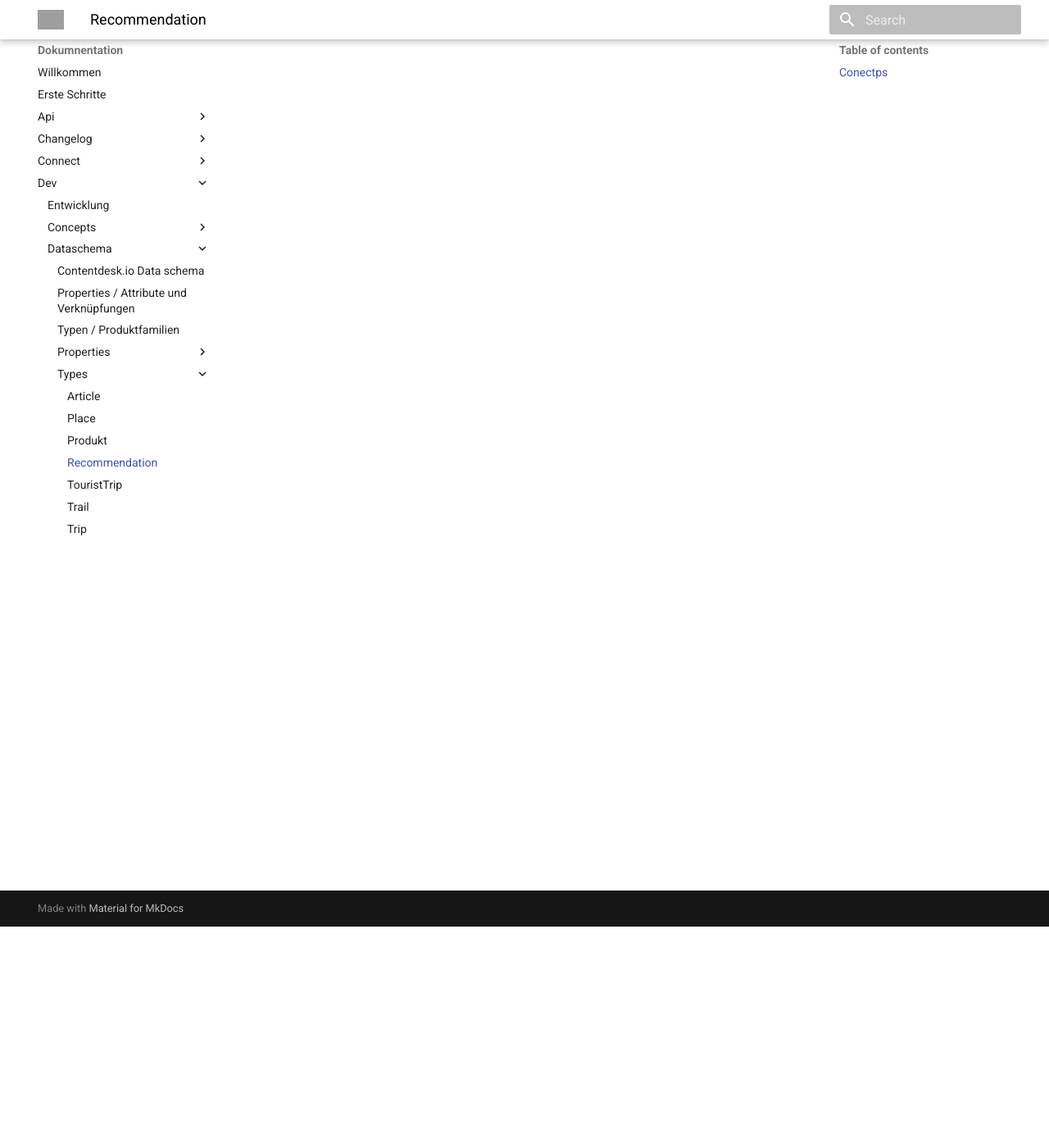
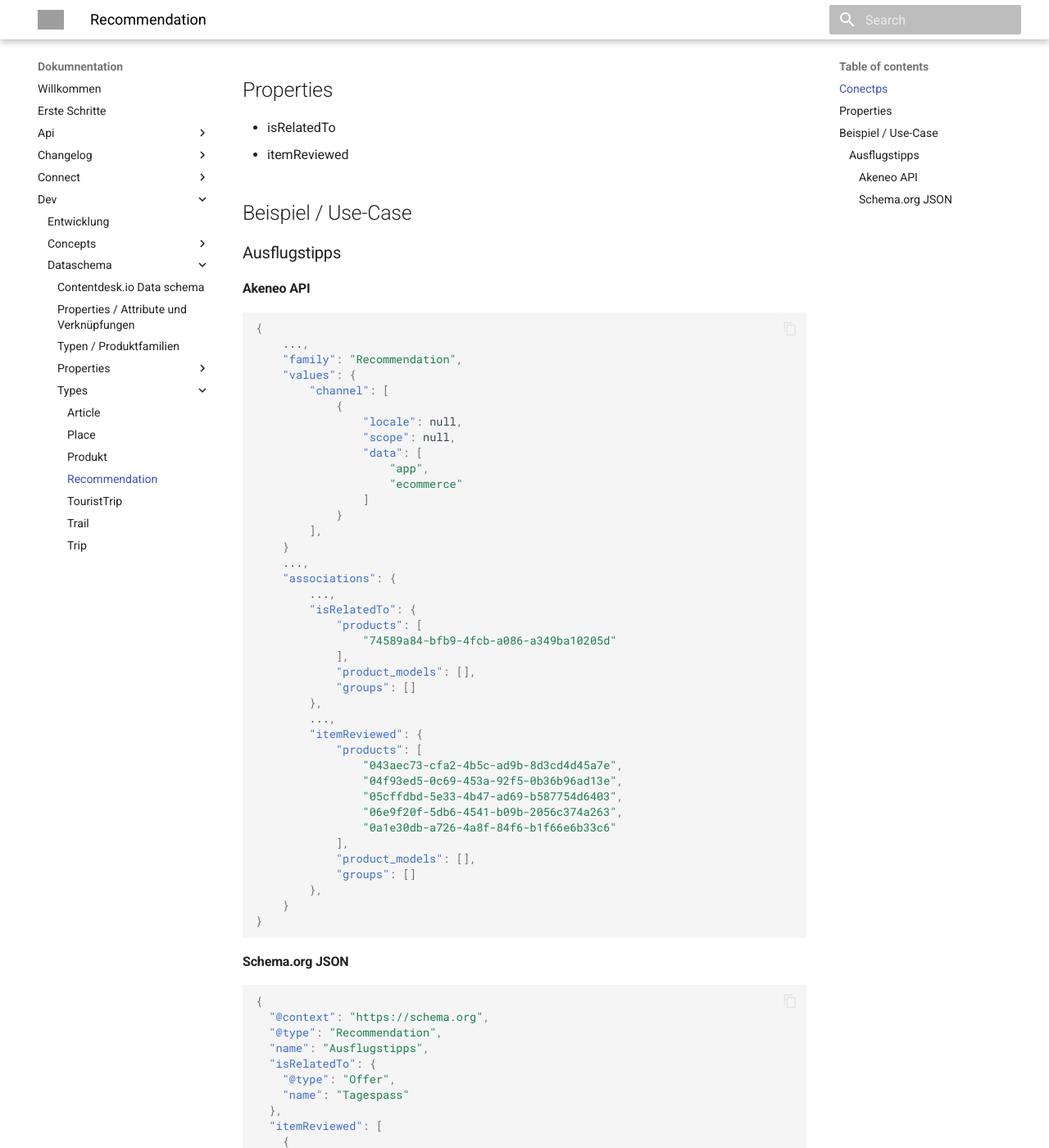
Before and after one commit to tsolenthaler/docs.contentdesk.io, an MkDocs documentation site: the page built from docs/dev/dataschema/types/Recommendation.md, in a window 1280 px wide and 1400 px high, scrolled down 270 px. Shown: the whole window at 82% size. Built offline with MkDocs 1.6.1 and Material for MkDocs 9.7.7, drawn with Linux system fonts in a browser that asks for light colours; some of the changed text lies outside the part shown; grey boxes are pictures that could not be loaded.

Commit message:
Refactor code to add properties and example use-case in Recommendation.md

````diff
--- a/docs/dev/dataschema/types/Recommendation.md
+++ b/docs/dev/dataschema/types/Recommendation.md
@@ -6,3 +6,82 @@ https://schema.org/Recommendation
 ## Conectps
 
 [Review and Recommandtions](dev\concepts\reviews-and-recommendations.md)
+
+## Properties
+
+* isRelatedTo
+* itemReviewed
+
+## Beispiel / Use-Case
+
+### Ausflugstipps
+
+#### Akeneo API
+``` json
+{
+    ...,
+    "family": "Recommendation",
+    "values": {
+        "channel": [
+            {
+                "locale": null,
+                "scope": null,
+                "data": [
+                    "app",
+                    "ecommerce"
+                ]
+            }
+        ],
+    }
+    ...,
+    "associations": {
+        ...,
+        "isRelatedTo": {
+            "products": [
+                "74589a84-bfb9-4fcb-a086-a349ba10205d"
+            ],
+            "product_models": [],
+            "groups": []
+        },
+        ...,
+        "itemReviewed": {
+            "products": [
+                "043aec73-cfa2-4b5c-ad9b-8d3cd4d45a7e",
+                "04f93ed5-0c69-453a-92f5-0b36b96ad13e",
+                "05cffdbd-5e33-4b47-ad69-b587754d6403",
+                "06e9f20f-5db6-4541-b09b-2056c374a263",
+                "0a1e30db-a726-4a8f-84f6-b1f66e6b33c6"
+            ],
+            "product_models": [],
+            "groups": []
+        },
+    }
+}
+```
+
+#### Schema.org JSON
+``` json
+{
+  "@context": "https://schema.org",
+  "@type": "Recommendation",
+  "name": "Ausflugstipps",
+  "isRelatedTo": {
+    "@type": "Offer",
+    "name": "Tagespass"
+  },
+  "itemReviewed": [
+    {
+        "@type": "Place",
+        "name": "Stiftsbezirk St. Gallen"
+    },
+    {
+        "@type": "Product",
+        "name": "Taschentuch"
+    },
+    {
+        "@type": "Event",
+        "name": "Veranstaltung"
+    },
+  ]
+}
+```
````
